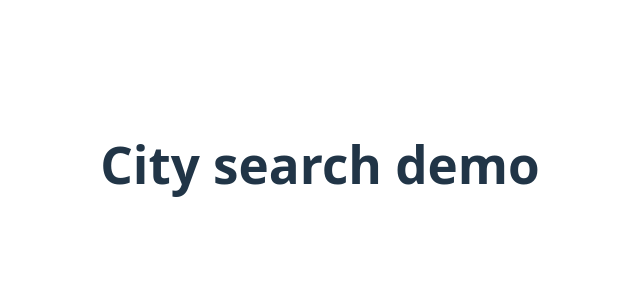
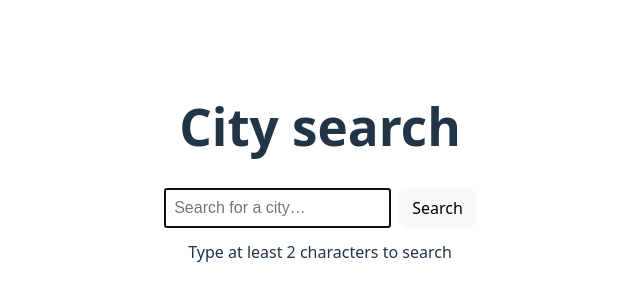
Before and after one commit to GerhardusCCollinson/ActivityForecastApplication, a React (Vite) app in the folder frontend/: page / in a window 1280 px wide. Shown: the part 236-536 px from the top of the page, without its empty margins (320-960 px from the left). Built offline with nearby package versions, Linux system fonts and the light colour scheme.

Commit message:
feat: added initial search components

```diff
--- a/frontend/src/App.tsx
+++ b/frontend/src/App.tsx
@@ -1,9 +1,11 @@
 import './App.css'
+import { CitySearchContainer } from './components/CitySearchContainer'
 
 function App() {
   return (
-    <div>
-      <h1>City search demo</h1>
+    <div style={{ maxWidth: 720, margin: '0 auto', padding: 16 }}>
+      <h1>City search</h1>
+      <CitySearchContainer />
     </div>
   )
 }
--- /dev/null
+++ b/frontend/src/components/CitiesResultsContainer.tsx
@@ -0,0 +1,52 @@
+import type { CityDetails } from "../types/CityDetails"
+
+export function CitiesResultsContainer(props: {
+  query: string
+  hasSearched: boolean
+  loading: boolean
+  error?: Error
+  results: CityDetails[]
+  onSelectCity?: (city: CityDetails) => void
+}) {
+  const { query, hasSearched, loading, error, results, onSelectCity } = props
+
+  if (!hasSearched) {
+    return <div>Type at least 2 characters to search</div>
+  }
+  if (loading) {
+    return <div>Searching “{query}”…</div>
+  }
+  if (error) {
+    return <div>Error: {error.message}</div>
+  }
+  if (!results || results.length === 0) {
+    return <div>No results for “{query}”</div>
+  }
+
+  return (
+    <ul style={{ listStyle: 'none', padding: 0, margin: 0 }}>
+      {results.map((c) => (
+        <li key={`${c.name}-${c.countryCode}-${c.latitude}-${c.longitude}`}>
+          <button
+            style={{
+              display: 'grid',
+              gap: 4,
+              width: '100%',
+              padding: 8,
+              textAlign: 'left',
+              border: '1px solid #ddd',
+              borderRadius: 6,
+              background: 'white',
+              cursor: 'pointer',
+            }}
+            onClick={() => onSelectCity?.(c)}
+          >
+            <div style={{ fontWeight: 600 }}>{c.name} <span style={{ color: '#666' }}>({c.countryCode})</span></div>
+            <div style={{ color: '#444' }}>{c.country} · lat {c.latitude.toFixed(3)}, lon {c.longitude.toFixed(3)}</div>
+            <div style={{ color: '#666', fontSize: 12 }}>Elevation {Math.round(c.elevation ?? 0)} m · Pop {c.population?.toLocaleString() ?? 'N/A'}</div>
+          </button>
+        </li>
+      ))}
+    </ul>
+  )
+}
--- /dev/null
+++ b/frontend/src/components/CitySearchContainer.tsx
@@ -0,0 +1,33 @@
+import { useState } from 'react'
+import { useLazyQuery } from '@apollo/client/react'
+import { cityDetailsQuery } from '../queries/getCityDetails'
+import type { CityDetails } from '../types/CityDetails'
+import { SearchBarContainer } from './SearchBarContainer'
+import { CitiesResultsContainer } from './CitiesResultsContainer'
+
+export function CitySearchContainer() {
+  const [term, setTerm] = useState('')
+  const [runSearch, { data, loading, error, called }] = useLazyQuery<{ cityDetails: CityDetails[] }>(
+    cityDetailsQuery
+  )
+
+  const handleSearch = (value: string) => {
+    setTerm(value)
+    if (value.length >= 2) {
+      runSearch({ variables: { cityName: value } })
+    }
+  }
+
+  return (
+    <div style={{ display: 'grid', gap: 12 }}>
+      <SearchBarContainer onSearch={handleSearch} />
+      <CitiesResultsContainer
+        query={term}
+        hasSearched={called}
+        loading={loading}
+        error={error || undefined}
+        results={data?.cityDetails ?? []}
+      />
+    </div>
+  )
+}
--- /dev/null
+++ b/frontend/src/components/SearchBarContainer.tsx
@@ -0,0 +1,27 @@
+import { useState } from 'react'
+
+export function SearchBarContainer(props: {
+  onSearch: (term: string) => void
+}) {
+  const { onSearch } = props
+  const [search, setSearch] = useState('')
+
+  return (
+    <div style={{ display: 'grid', gridTemplateColumns: '1fr auto', gap: 8 }}>
+      <input
+        type="text"
+        placeholder="Search for a city…"
+        value={search}
+        onChange={(e) => setSearch(e.target.value)}
+        style={{ padding: 8, fontSize: 16 }}
+        autoFocus
+      />
+      <button
+        onClick={() => onSearch(search.trim())}
+        style={{ padding: '8px 12px' }}
+      >
+        Search
+      </button>
+    </div>
+  )
+}
--- /dev/null
+++ b/frontend/src/types/CityDetails.ts
@@ -0,0 +1,9 @@
+export interface CityDetails {
+	name: string
+	longitude: number
+	latitude: number
+	elevation: number | null
+	population: number | null
+	countryCode: string | null
+	country: string | null
+};
```
